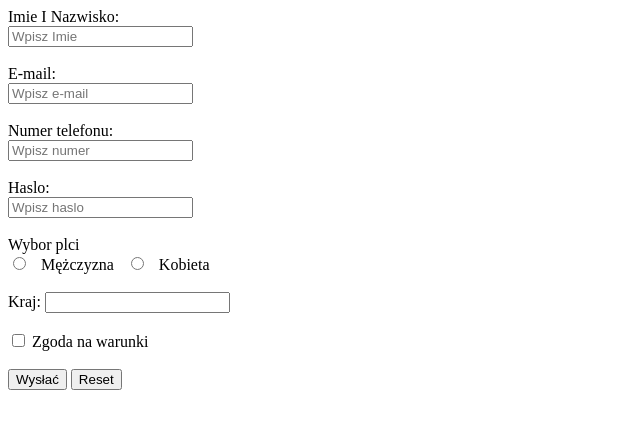
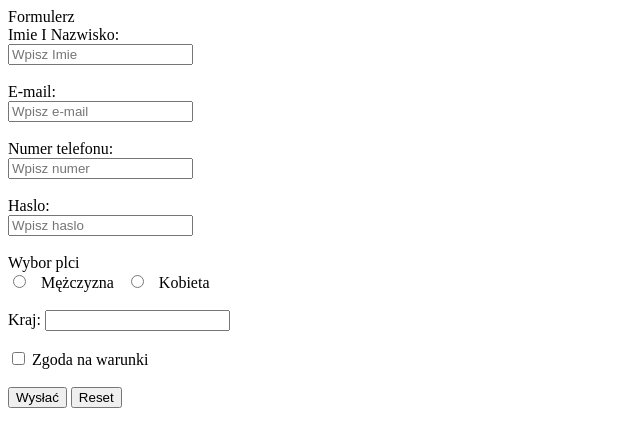
Before and after one commit to xeobt/project-08, a plain HTML site: page index.html in a window 1280 px wide. Shown: the whole page, without its empty margins (0-640 px from the left). Drawn offline with Linux system fonts and the light colour scheme.

Commit message:
Update index.html

```diff
--- a/index.html
+++ b/index.html
@@ -4,6 +4,7 @@
 <title>Project08</title>
 </head>
 <body>
+  Formulerz
 <form>
 Imie I Nazwisko:
 <br>
```
